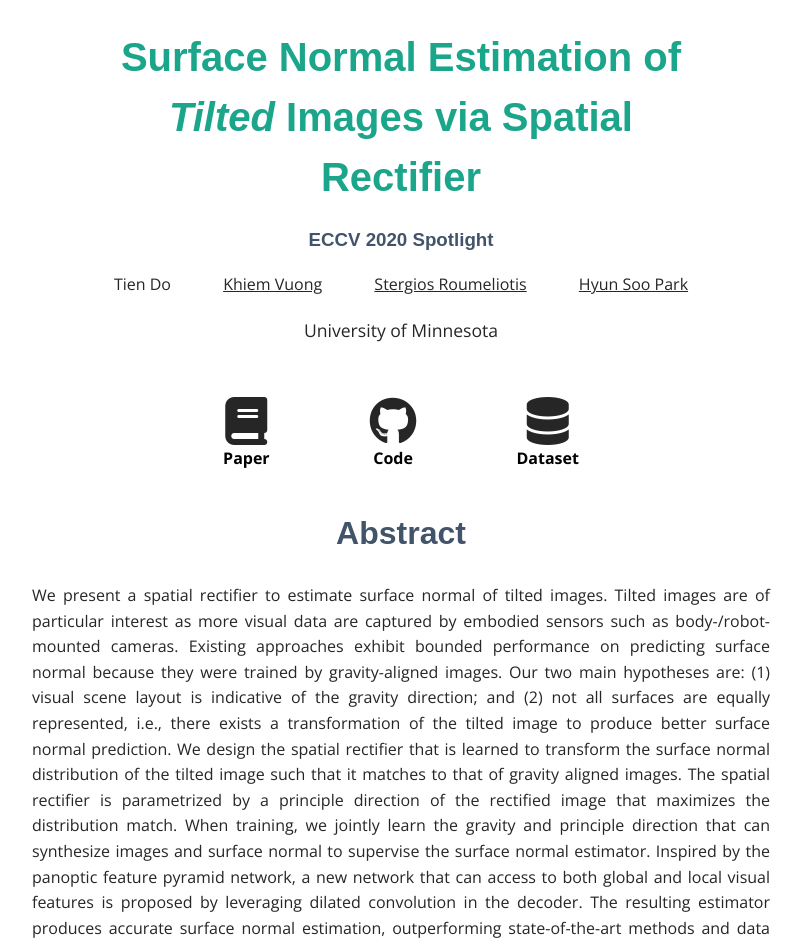
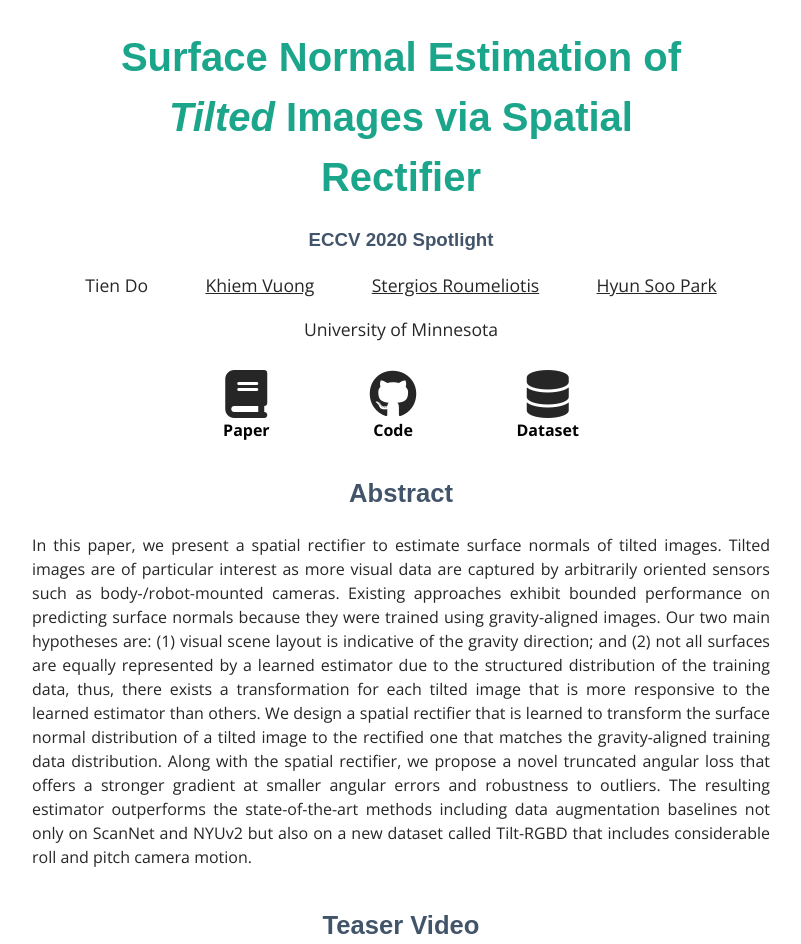
Before and after one commit to kvuong2711/TiltedImageSurfaceNormal, a Jekyll site: the page built from index.html, in a window 1280 px wide. Shown: the top 944 px of the page, without its empty margins (239-1040 px from the left). Built offline with Jekyll 4.4.1, drawn with Linux system fonts in a browser that asks for light colours; nearby versions of some CDN libraries; some web fonts are replaced; some of the changed text lies outside the part shown.

Commit message:
add 90s/10min videos

```diff
--- a/_config.yml
+++ b/_config.yml
@@ -5,7 +5,7 @@
   A guide to getting started with Jekyll.
 baseurl: "/TiltedImageSurfaceNormal"
 url: "http://kvuong2711.github.io"
-twitter_username: taniarascia
+twitter_username: kvuong2711
 github_username:  kvuong2711
 # Build Settings
 sass:
--- a/_sass/_layout.scss
+++ b/_sass/_layout.scss
@@ -3,7 +3,7 @@
 	color: $font-color;
 	font-family: $font-style;
 	font-size: 1.0em;
-	line-height: 1.6;
+	line-height: 1.5;
 	-webkit-font-smoothing: antialiased;
 }
 h1,
@@ -15,6 +15,7 @@
 	line-height: 1.5;
 	text-align: center;
 }
+
 h1 {
 	color: $main;
 	font-size: 2.5em;
@@ -25,12 +26,13 @@
 	}
 }
 h2 {
-	font-size: 2em;
+	font-size: 1.6em;
 }
+
 a,
 a:visited {
 	text-decoration: underline;
-	color: $font-color
+	color: $font-color;
 }
 
 a:hover {
@@ -78,6 +80,7 @@
 
 .eccv-conf {
 	text-align: center;
+	font-weight: lighter;
 }
 
 .authors {
--- a/index.html
+++ b/index.html
@@ -13,14 +13,8 @@
   <h3>ECCV 2020 Spotlight</h3>
 </div>
 
-<!--<div class="authors">-->
-<!--  <div>Tien Do</div>-->
-<!--  <div><a href="https://www.khiemvuong.com">Khiem Vuong</a></div>-->
-<!--  <div><a href="https://www-users.cs.umn.edu/~stergios/">Stergios Roumeliotis</a></div>-->
-<!--  <div><a href="https://www-users.cs.umn.edu/~hspark/">Hyun Soo Park</a></div>-->
-<!--</div>-->
 
-<p style="text-align: center;">
+<p style="text-align: center; font-size: 1.1em">
   Tien Do&emsp;&emsp;&emsp;
   <a href="https://www.khiemvuong.com" target="_blank">Khiem Vuong</a>&emsp;&emsp;&emsp;
   <a href="https://www-users.cs.umn.edu/~stergios/" target="_blank">Stergios Roumeliotis</a>&emsp;&emsp;&emsp;
@@ -30,7 +24,6 @@
 
 <p style="text-align: center; font-size: 1.1em">University of Minnesota</p>
 
-<br>
 
 <div class="top_categories">
   <div class="wrapper">
@@ -66,28 +59,21 @@
 <div class="abstract">
   <h2>Abstract</h2>
   <p style="text-align: justify;">
-    We present a spatial rectifier to estimate surface normal of tilted images.
-    Tilted images are of particular interest as more visual data are captured by
-    embodied sensors such as body-/robot-mounted cameras. Existing approaches
-    exhibit bounded performance on predicting surface normal because they were
-    trained by gravity-aligned images. Our two main hypotheses are: (1) visual
-    scene layout is indicative of the gravity direction; and (2) not all surfaces
-    are equally represented, i.e., there exists a transformation of the tilted
-    image to produce better surface normal prediction. We design the spatial
-    rectifier that is learned to transform the surface normal distribution of
-    the tilted image such that it matches to that of gravity aligned images.
-    The spatial rectifier is parametrized by a principle direction of the
-    rectified image that maximizes the distribution match. When training,
-    we jointly learn the gravity and principle direction that can synthesize
-    images and surface normal to supervise the surface normal estimator.
-    Inspired by the panoptic feature pyramid network, a new network that can
-    access to both global and local visual features is proposed by leveraging
-    dilated convolution in the decoder. The resulting estimator produces accurate
-    surface normal estimation, outperforming state-of-the-art methods and data
-    augmentation baseline. We evaluate our method not only on ScanNet and NYUv2
-    but also on a new dataset called Tilt-RGBD that includes substantial roll and
-    pitch camera motion captured by body-mounted cameras.
+    In this paper, we present a spatial rectifier to estimate surface normals of tilted images. Tilted images are of particular interest as more visual data are captured by arbitrarily oriented sensors such as body-/robot-mounted cameras. Existing approaches exhibit bounded performance on predicting surface normals because they were trained using gravity-aligned images. Our two main hypotheses are: (1) visual scene layout is indicative of the gravity direction; and (2) not all surfaces are equally represented by a learned estimator due to the structured distribution of the training data, thus, there exists a transformation for each tilted image that is more responsive to the learned estimator than others. We design a spatial rectifier that is learned to transform the surface normal distribution of a tilted image to the rectified one that matches the gravity-aligned training data distribution. Along with the spatial rectifier, we propose a novel truncated angular loss that offers a stronger gradient at smaller angular errors and robustness to outliers. The resulting estimator outperforms the state-of-the-art methods including data augmentation baselines not only on ScanNet and NYUv2 but also on a new dataset called Tilt-RGBD that includes considerable roll and pitch camera motion.
   </p>
+</div>
+
+<div class="video">
+  <h2>Teaser Video</h2>
+  <div class="video-container">
+    <iframe width="560" height="315" src="https://www.youtube.com/embed/3TswQYOK9N0" frameborder="0" allow="accelerometer; autoplay; encrypted-media; gyroscope; picture-in-picture" allowfullscreen></iframe>
+  </div>
+</div>
+
+<div class="video">
+  <h2>Full Presentation</h2>
+  <div class="video-container">
+    <iframe width="560" height="315" src="https://www.youtube.com/embed/4mBnse--cBs" frameborder="0" allow="accelerometer; autoplay; encrypted-media; gyroscope; picture-in-picture" allowfullscreen></iframe>  </div>
 </div>
 
 <div class="video">
@@ -96,6 +82,7 @@
     <iframe width="560" height="315" src="https://www.youtube.com/embed/RS0K-SDqTYY" frameborder="0" allow="accelerometer; autoplay; encrypted-media; gyroscope; picture-in-picture" allowfullscreen></iframe>
   </div>
 </div>
+
 
 <div class="image">
   <h2>Tilt-RGBD Dataset</h2>
```
